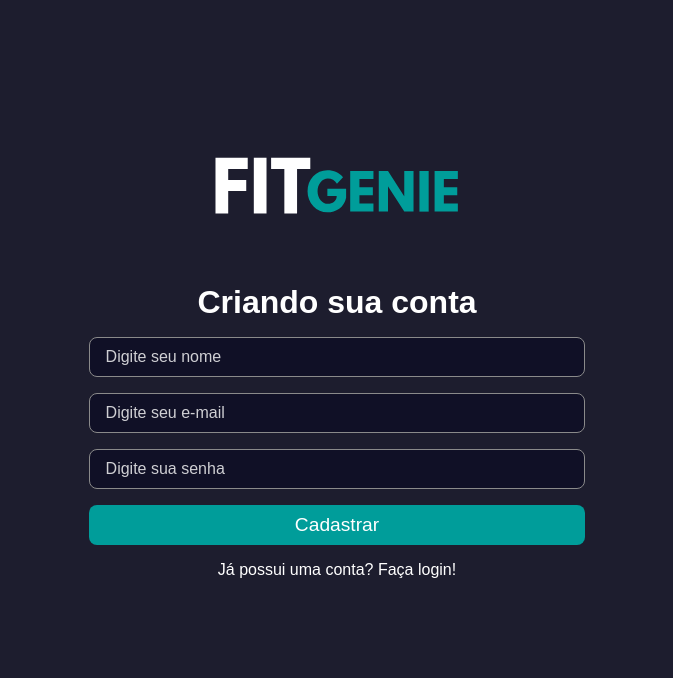
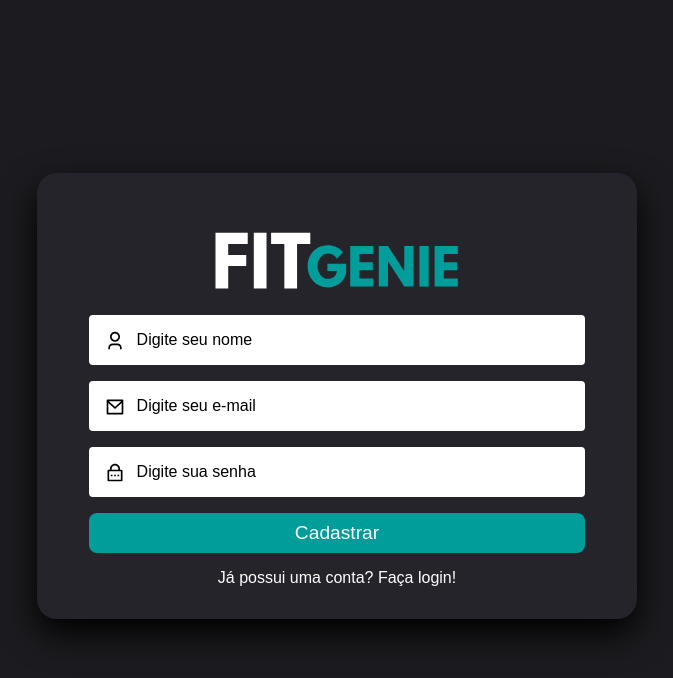
Before and after one commit to christyanmst/fit-genie-node-react, a Next.js app in the folder fit-genie-web/: page /signup in a window 1280 px wide. Shown: the top 678 px of the page, without its empty margins (303-976 px from the left). Built offline with nearby package versions, Linux system fonts and the light colour scheme.

Commit message:
Ajuste css

```diff
--- a/fit-genie-web/src/components/ui/Input/index.tsx
+++ b/fit-genie-web/src/components/ui/Input/index.tsx
@@ -2,13 +2,21 @@ import styles from './styles.module.scss';
 
 import { InputHTMLAttributes, TextareaHTMLAttributes } from 'react';
 
-interface InputProps extends InputHTMLAttributes<HTMLInputElement> { }
+import { IconBaseProps } from 'react-icons';
+
+
+interface InputProps extends InputHTMLAttributes<HTMLInputElement> {
+    icon?: React.ComponentType<IconBaseProps>;
+}
 
 interface TextAreaProps extends TextareaHTMLAttributes<HTMLTextAreaElement> { }
 
-export function Input({ ...props }: InputProps) {
+export function Input({ icon: Icon, ...props }: InputProps) {
     return (
-        <input type="text" className={styles.input} {...props} />
+        <div className={styles.inputWrapper} >
+            {Icon && <Icon size={20} className={styles.icon} />}
+            <input type="text" className={styles.input} {...props} />
+        </div>
     )
 }
 
--- a/fit-genie-web/src/components/ui/Input/styles.module.scss
+++ b/fit-genie-web/src/components/ui/Input/styles.module.scss
@@ -1,14 +1,29 @@
 .input {
     margin-bottom: 1rem;
-    height: 40px;
-    border-radius: 0.5rem;
-    background-color: var(--dark-900);
-    color: var(--white);
     padding: 1rem;
-    border: 1px solid var(--gray-100);
+    width: 100%;
+    background-color: var(--white);
+    border: none;
+    border-radius: 4px;
+    color: var(--black);
+    font-weight: 500;
+    font-size: 1em;
 }
 
 .input::placeholder {
-    color: rgba(255,255,255, 0.8);
+    color: var(--black);
+}
 
+.inputWrapper {
+  position: relative;
 }
+
+.icon {
+  position: absolute;
+  left: 1rem;
+  top: 1rem;
+}
+
+.icon + .input {
+    padding-left: 3rem;
+}
--- a/fit-genie-web/src/pages/dashboard/index.tsx
+++ b/fit-genie-web/src/pages/dashboard/index.tsx
@@ -1,3 +1,4 @@
+import { Header } from "@/components/Header";
 import { canSSRAuth } from "@/utils/canSSRAuth";
 import Head from "next/head";
 
@@ -7,6 +8,7 @@ export default function Dashboard() {
             <Head>
                 <title>Painel - Fit Genie</title>
             </Head>
+            <Header />
         </>
     )
 }
--- a/fit-genie-web/src/pages/signup/index.tsx
+++ b/fit-genie-web/src/pages/signup/index.tsx
@@ -2,13 +2,14 @@ import { FormEvent, useState, useContext } from 'react';
 import Head from 'next/head';
 import Image from 'next/image';
 import styles from '../../styles/home.module.scss';
-import logoImg from  '../../../public/logo.svg';
+import logoImg from '../../../public/logo.svg';
 import { Input } from '../../components/ui/Input';
 import { Button } from '../../components/ui/Button';
 
 import Link from 'next/link';
 import { AuthContext } from '../../contexts/AuthContext';
 import { toast } from 'react-toastify';
+import { RiLockPasswordLine, RiMailLine, RiUser3Line  } from 'react-icons/ri';
 
 export default function SignUp() {
     const { signUp } = useContext(AuthContext);
@@ -41,15 +42,14 @@ export default function SignUp() {
                 <title>FitGenie - Faça seu cadastro</title>
             </Head>
             <div className={styles.containerCenter}>
-                <Image src={logoImg} alt="Logo Fit Genie" />
                 <div className={styles.login}>
-                 <h1>Criando sua conta</h1>
+                    <Image src={logoImg} alt="Logo Fit Genie" className={styles.logo} />
                     <form onSubmit={handleSignUp}>
-                    <Input placeholder='Digite seu nome' type='text' onChange={(e) => setName(e.target.value) } maxLength={100} />
+                        <Input icon={RiUser3Line} placeholder='Digite seu nome' type='text' onChange={(e) => setName(e.target.value)} maxLength={100} />
 
-                    <Input placeholder='Digite seu e-mail' type='text' onChange={(e) => setEmail(e.target.value) } maxLength={100} />
+                        <Input  icon={RiMailLine} placeholder='Digite seu e-mail' type='text' onChange={(e) => setEmail(e.target.value)} maxLength={100} />
 
-                    <Input placeholder='Digite sua senha' type='password' onChange={(e) => setPassword(e.target.value) } maxLength={20} />
+                        <Input icon={RiLockPasswordLine} placeholder='Digite sua senha' type='password' onChange={(e) => setPassword(e.target.value)} maxLength={20} />
 
                         <Button type="submit" loading={loading}>Cadastrar</Button>
 
--- a/fit-genie-web/src/styles/Home.module.scss
+++ b/fit-genie-web/src/styles/Home.module.scss
@@ -8,6 +8,10 @@
   background-color: var(--gray-900);
 }
 
+.logo {
+  margin: 20px;
+}
+
 .login {
   margin-top: 2rem;
   width: 600px;
@@ -16,7 +20,9 @@
   justify-content: center;
   flex-direction: column;
   padding: 2rem 1.5rem;
-
+  background-color: #25242a;
+  border-radius: 20px;
+  box-shadow: 0 15px 35px rgba(0,0,0,9);
 
   h1 {
     color: var(--white);
--- a/fit-genie-web/src/styles/globals.scss
+++ b/fit-genie-web/src/styles/globals.scss
@@ -26,7 +26,7 @@ a {
 }
 
 body {
-  background-color: var(--dark-700);
+  background-color: #1c1b1f;
 }
 
 body, input, textarea, select, button {
```
Also changed, not shown: fit-genie-web/src/components/Header/index.tsx (added, +27 -0 lines), fit-genie-web/src/components/Header/styles.module.scss (added, +52 -0 lines), fit-genie-web/src/pages/index.tsx (+6 -3 lines), 1 other file (tests, documents, lock files or other folders). Lines whose indentation alone changed are shown as unchanged.
